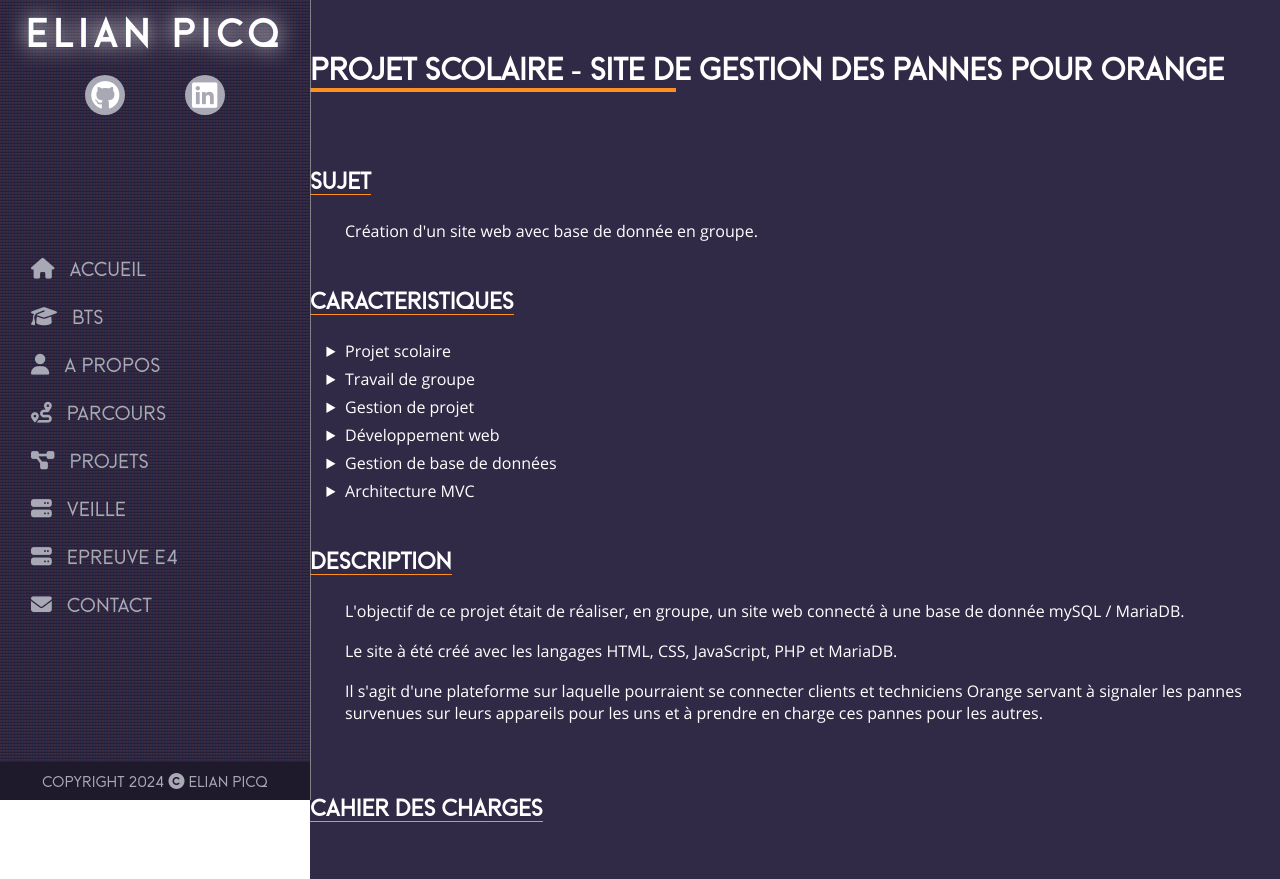
After one commit to ElianPICQ/portfolio, a PHP site: page /pages/presa_projetOrange.html in a window 1280 px wide. The commit adds this page. Shown: the top 879 px of the page. Run offline with PHP 8.4, Linux system fonts and the light colour scheme.

Commit message:
ameliorations mineures et restructuration des pages de presentation des projets

```diff
--- /dev/null
+++ b/pages/presa_projetOrange.html
@@ -0,0 +1,88 @@
+<!DOCTYPE html>
+<head>
+	<meta charset="UTF-8" />
+	<title>Elian PICQ | Projet Orange</title>
+
+	<meta name="viewport" content="width=device-width, initial-scale=1" />
+
+	<link type="text/css" rel="stylesheet" href="../public/css/styles.css" />
+	<link rel="stylesheet" href="../public/icon/fontawesome-free-6.5.1-web/css/all.css">
+</head>
+<body>
+<div id="fullpage">
+<header id="header">
+	<div id="header-top-info">
+		<h1 class="neon-text"><a href="../index.html#home">Elian PICQ</a></h1>
+		<div id="social-links">
+			<a href="https://github.com/ElianPICQ" alt="github" class="social-link-github social-link-icon" target="blank">
+				<i class="fa-brands fa-github"></i>
+			</a>
+			<a href="https://www.linkedin.com/in/elian-picq/" alt="linkedin" class="social-link-linkedin social-link-icon" target="blank">
+				<i class="fa-brands fa-linkedin"></i>
+			</a>
+		</div>
+	</div>
+
+	<nav id="nav-bar">
+		<ul>
+			<li><a href="../index.html#home"><i class="fa-solid fa-house"></i>Accueil</a></li>
+			<li><a href="../index.html#bts"><i class="fa-solid fa-graduation-cap"></i>BTS</a></li>
+			<li><a href="../index.html#about-me"><i class="fa-solid fa-user"></i>A Propos</a></li>
+			<li><a href="../index.html#parcours"><i class="fa-solid fa-route"></i>Parcours</a></li>
+			<li><a href="../index.html#projet"><i class="fa-solid fa-diagram-project"></i>Projets</a></li>
+			<li><a href="../index.html#veille"><i class="fa-solid fa-server"></i>Veille</a></li>
+			<li><a href="../pages/epreuvee4.html"><i class="fa-solid fa-server"></i>Epreuve E4</a></li>
+			<li><a href="../index.html#contact	"><i class="fa-solid fa-envelope"></i>Contact</a></li>
+		</ul>
+	</nav>
+
+	<div id="copyright">
+		<span>
+			Copyright <span id="copyright-year"></span> <i class="fa-solid fa-copyright"></i> Elian PICQ
+		</span>
+	</div>
+	<div id="header-separator"></div>
+</header>
+
+<main class="main other-main">
+	<div class="container">
+		<h2>Projet Scolaire - Site de Gestion des Pannes pour Orange</h2>
+		<div class="mb-45">
+			<h3>Sujet</h3>
+			<p class="mb-45 projet-text">
+				Création d'un site web avec base de donnée en groupe.
+			</p>
+
+			<h3>Caractéristiques</h3>
+			<ul class="mb-45 projet-text projet-list">
+				<li>Projet scolaire</li>
+				<li>Travail de groupe</li>
+				<li>Gestion de projet</li>
+				<li>Développement web</li>
+				<li>Gestion de base de données</li>
+				<li>Architecture MVC</li>
+			</ul>
+
+			<h3>Description</h3>
+			<p class="projet-text">L'objectif de ce projet était de réaliser, en groupe, un site web connecté à une base de donnée mySQL / MariaDB.</p>
+			<p class="projet-text mt-18 mb-18">Le site à été créé avec les langages HTML, CSS, JavaScript, PHP et MariaDB.</p>
+			<p class="projet-text">
+				Il s'agit d'une plateforme sur laquelle pourraient se connecter clients et techniciens Orange servant à signaler les pannes survenues sur leurs appareils pour les uns et à prendre en charge ces pannes pour les autres.
+			</p>
+		</div>
+		<h3>Cahier des charges</h3>
+		<iframe
+	      src="../public/document/cdc_ClientLeger.pdf"
+	      width="849px"
+	      height="1200px"
+	  ></iframe>
+	</div>
+</main>
+
+<footer>
+
+</footer>
+</div>
+ <script src="../public/script/scripts.js"></script>
+</body>
+</html>
--- a/public/css/styles.css
+++ b/public/css/styles.css
@@ -454,7 +454,7 @@ main > section:nth-child(odd) {
 }
 
 .container {
-  max-width: 1200px;
+  max-width: 1115px;
   margin: 0 80px;
 }
 
@@ -529,8 +529,12 @@ main > section:nth-child(odd) {
   font-family: "coolvetica";
 }
 
-.mb-20 {
-  margin-bottom: 20px;
+.mt-18 {
+  margin-top: 18px;
+}
+
+.mb-18 {
+  margin-bottom: 18px;
 }
 
 .mb-35 {
@@ -1146,7 +1150,45 @@ main > section:nth-child(odd) {
   color: #fff;
 }
 
+.other-main .container {
+  display: flex;
+  flex-direction: column;
+  width: 100%;
+}
+
 .other-main h2 {
   margin: 50px 0;
   font-size: 2em;
 }
+
+.other-main h3 {
+  border-color: #ff901f;
+  margin: 25px 0;
+}
+
+.projet-text {
+  margin-left: 35px;
+}
+
+.projet-list {
+  list-style-type: disclosure-closed;
+}
+
+.projet-list li:not(:first-child) {
+  margin-top: 6px;
+}
+
+.projet-link {
+  color: #e6b9f7;
+  text-decoration: none;
+}
+
+.projet-link:hover {
+  color: #fff;
+  text-decoration: underline;
+}
+
+.other-main iframe {
+  align-self: center;
+  margin-top: 35px;
+}
```
Also changed, not shown: index.html (+19 -8 lines), pages/presa_sitePresentation.html (added, +85 -0 lines), pages/presa_sitePresentationWordpress.html (added, +84 -0 lines), pages/presa_snake.html (added, +79 -0 lines).
